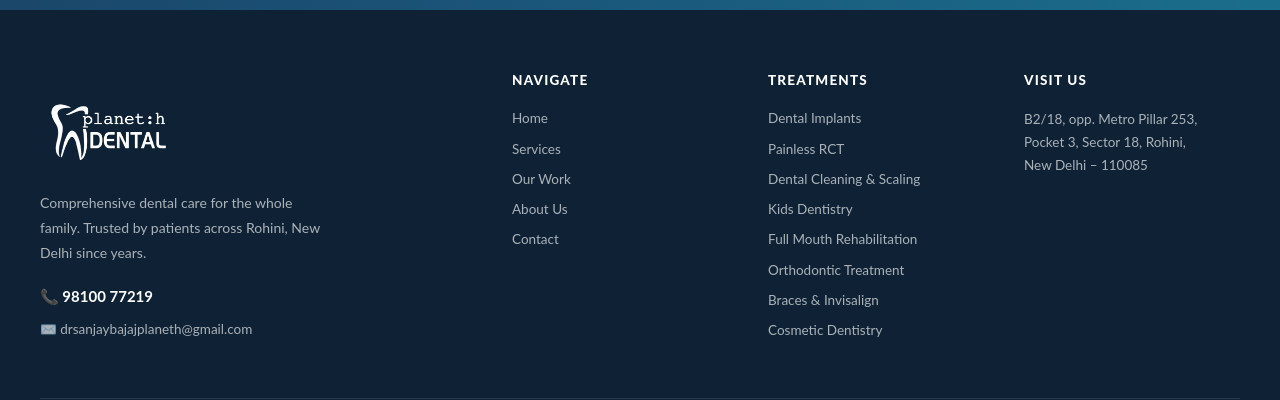
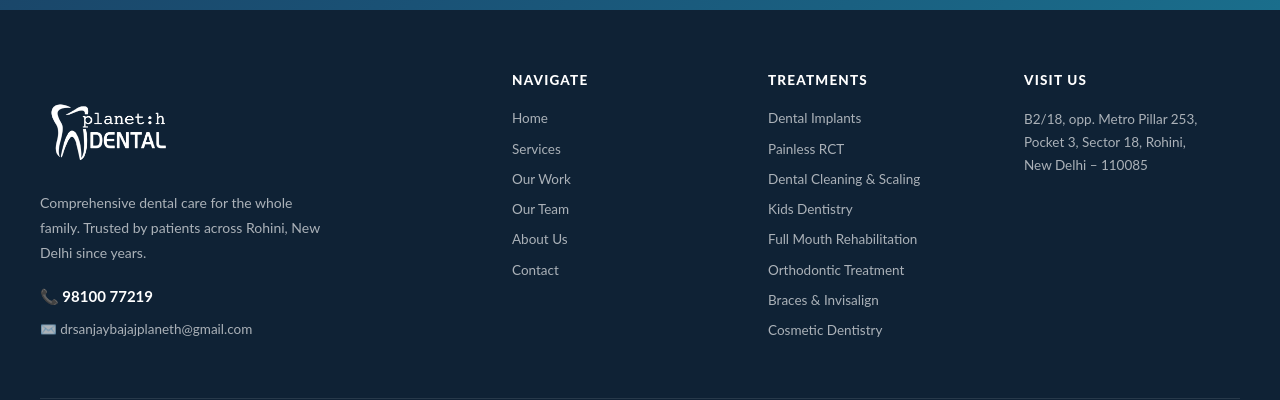
Before and after one commit to pc1982-prog/Dentists-websites, a React (Vite) app in the folder Frontend/: page / in a window 1280 px wide. Shown: the part 5004-5404 px from the top of the page. Built offline with nearby package versions, Linux system fonts and the light colour scheme.

Commit message:
updated code

```diff
--- a/Frontend/src/components/Footer.jsx
+++ b/Frontend/src/components/Footer.jsx
@@ -32,6 +32,7 @@ const Footer = () => (
             { label: "Home", path: "/" },
             { label: "Services", path: "/services" },
             { label: "Our Work", path: "/our-work" },
+            { label: "Our Team", path: "/our-team" },
             { label: "About Us", path: "/about" },
             { label: "Contact", path: "/contact" },
           ].map(l => (
```
